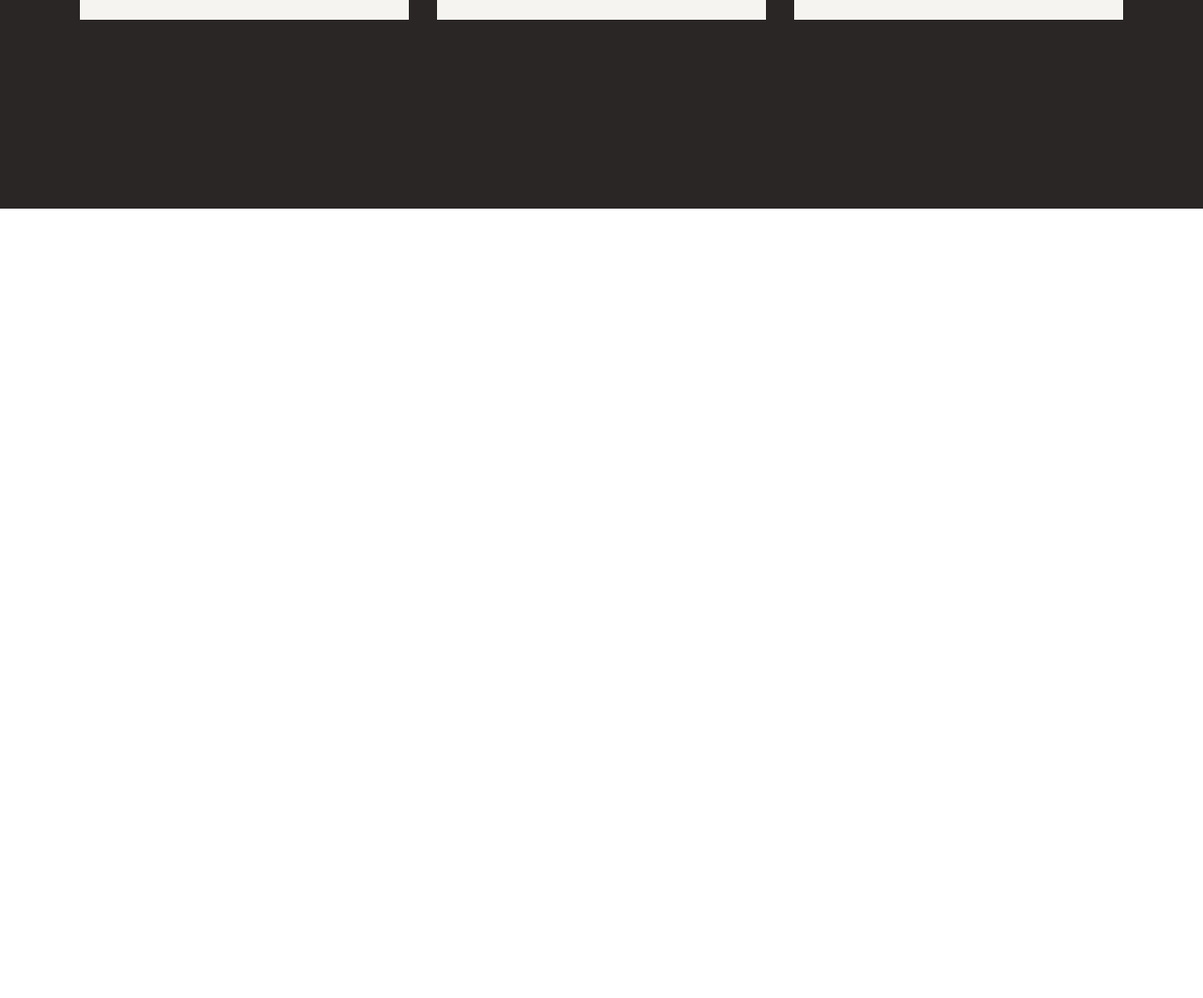
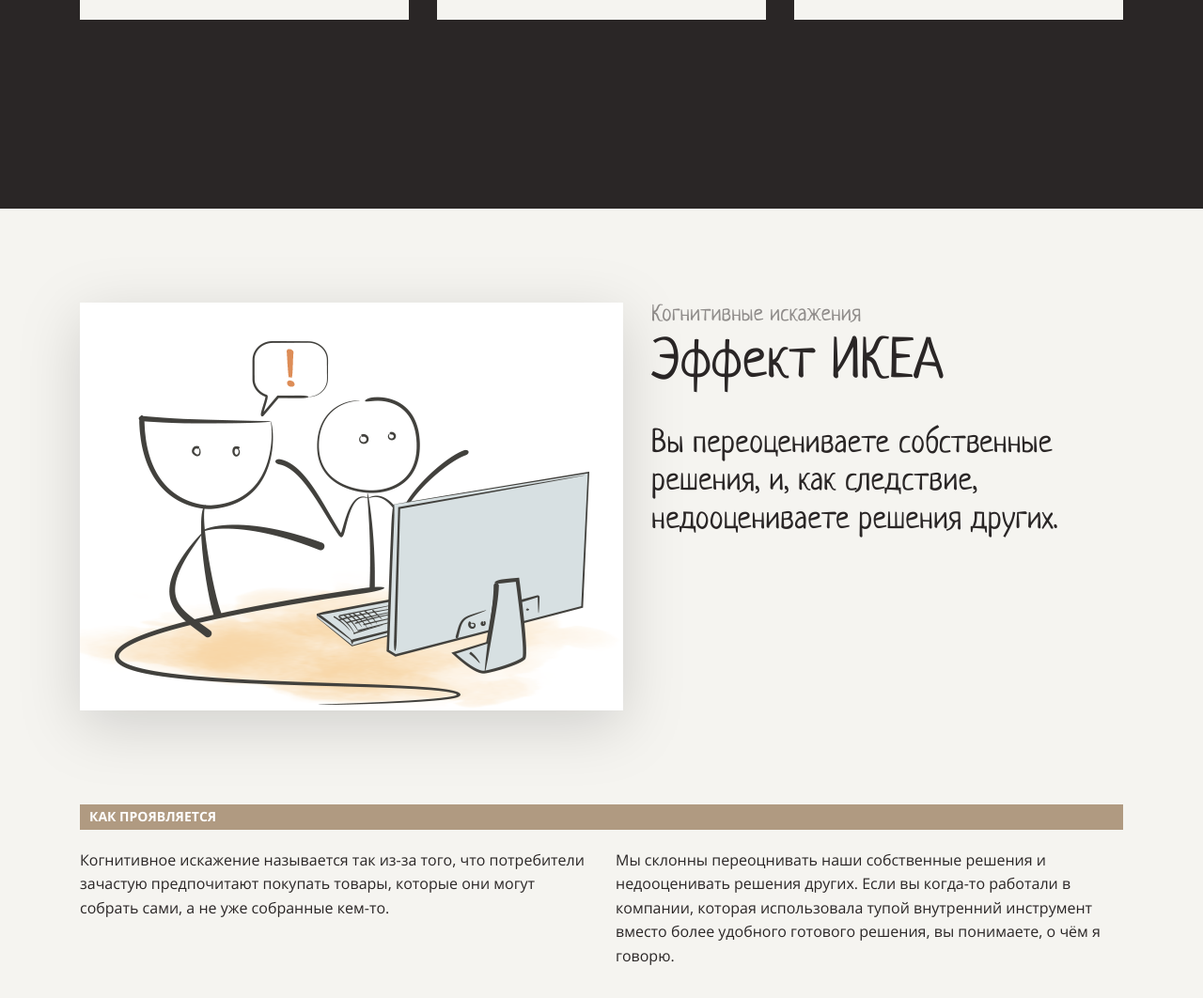
Before and after one commit to I-Gromov/layout-designer-project-lvl1, a website: page src/index.html in a window 1280 px wide. Shown: the part 2597-3659 px from the top of the page at 94% size. Before the commit the page ends 2819 px from the top, so only its background shows below. Drawn offline with Linux system fonts and the light colour scheme; files whose address does not match are found by name.

Commit message:
Добавить секцию Эффект ИКЕА

```diff
--- a/src/index.html
+++ b/src/index.html
@@ -129,8 +129,36 @@
         </div>
       </section>
 
-      <section></section>
-      <section></section>
+      <section class="ikea-effect effect-light">
+        <div class="wrapper">
+          <div class="effect-light_head-wrapper">
+            <img class="effect-light_image" src="../images/1.png" alt="" />
+            <div class="effect-light_text-block">
+              <p class="effect-light_mark">Когнитивные искажения</p>
+              <h1 class="effect-light_header">Эффект ИКЕА</h1>
+              <p class="effect-light_text">
+                Вы переоцениваете собственные решения, и, как следствие,
+                недооцениваете решения других.
+              </p>
+            </div>
+          </div>
+          <h2 class="effect-light_headline">Как проявляется</h2>
+          <div class="effect-light_text-wrapper">
+            <p>
+              Когнитивное искажение называется так из-за того, что потребители
+              зачастую предпочитают покупать товары, которые они могут собрать
+              сами, а не уже собранные кем-то.
+            </p>
+            <p>
+              Мы склонны переоцнивать наши собственные решения и недооценивать
+              решения других. Если вы когда-то работали в компании, которая
+              использовала тупой внутренний инструмент вместо более удобного
+              готового решения, вы понимаете, о чём я говорю.
+            </p>
+          </div>
+        </div>
+      </section>
+
       <section></section>
       <section></section>
       <section></section>
--- a/src/styles/style.css
+++ b/src/styles/style.css
@@ -265,3 +265,65 @@
     line-height: 1.2;
     margin-bottom: 12px;
 }
+
+.effect-light {
+    background-color: var(--light);
+}
+
+.effect-light_head-wrapper {
+    display: flex;
+    margin-bottom: 100px;
+}
+
+.effect-light_text-block {
+    text-align: left;
+    padding-left: 30px;
+    font-family: neucha, sans-serif;
+}
+
+.effect-light_mark {
+    font-size: 24px;
+    line-height: 1.2;
+    color: var(--transparent-dark);
+}
+
+.effect-light_header {
+    margin-bottom: 30px;
+    font-size: 60px;
+}
+
+.effect-light_text {
+    font-size: 34px;
+    line-height: 1.2;
+}
+
+.effect-light_image {
+    width: 578px;
+    height: 434px;
+    filter: drop-shadow(0px 16px 32px rgba(0, 0, 0, 0.15));
+}
+
+.effect-light_text-wrapper {
+display: flex;
+justify-content: space-between;
+}
+
+.effect-light_headline {
+    font-family: Open Sans, sans-serif;
+    font-size: 14px;
+    line-height: 1.2;
+    background-color: var(--brown);
+    text-transform: uppercase;
+    color: var(--white);
+    font-weight: 700;
+    column-span: all;
+    text-align: left;
+    padding: 5px 0px 5px 10px;
+    margin-bottom: 20px;
+    flex-grow: 1000;
+}
+
+.effect-light_text-wrapper p {
+    width: 540px;
+    text-align: left;
+}
```
